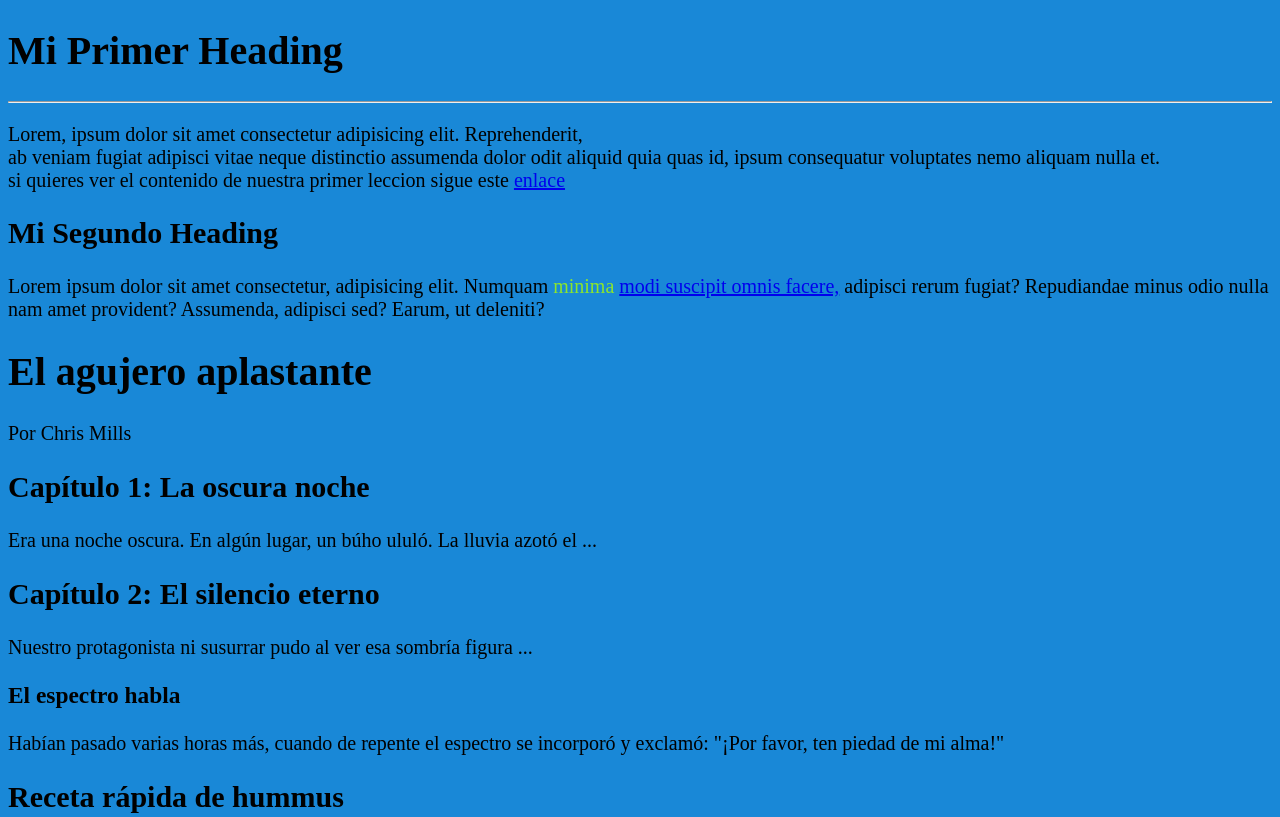
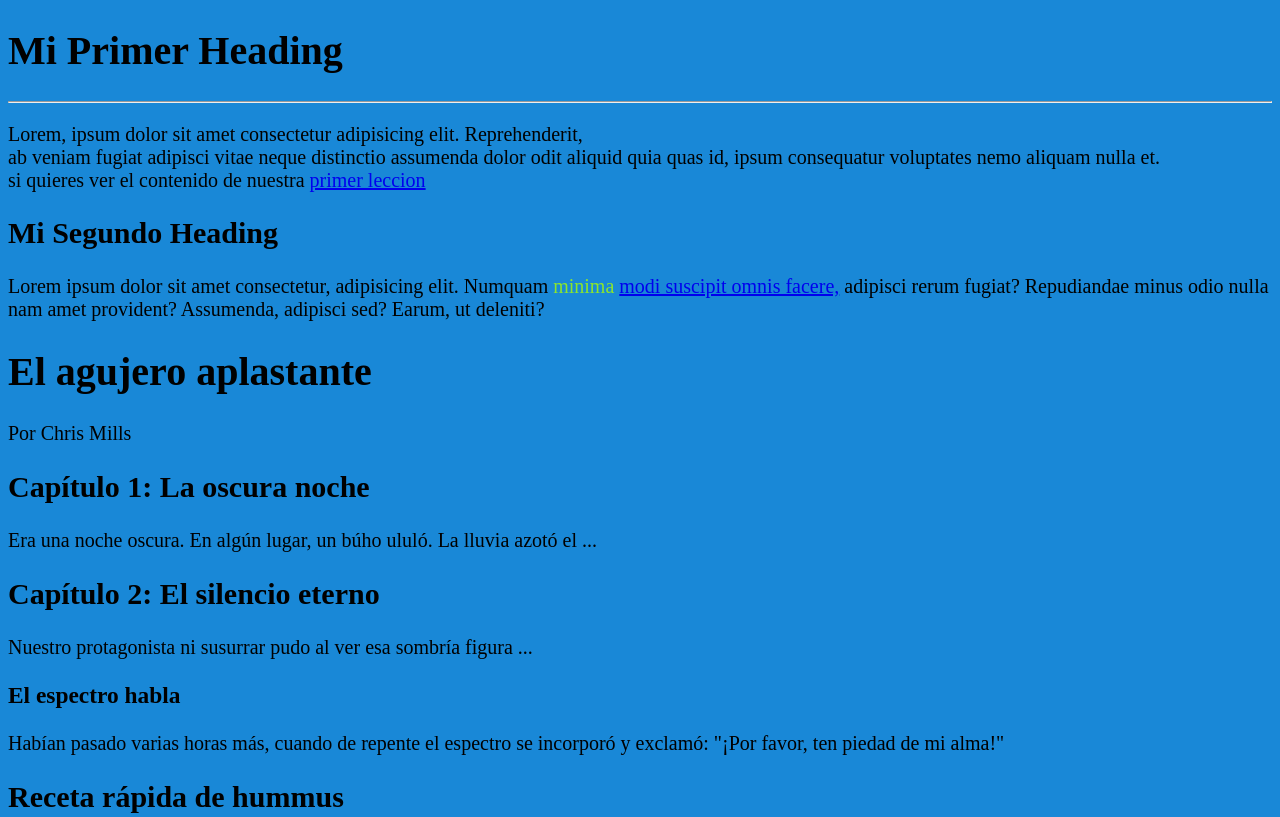
Before and after one commit to TIGERco/miweb, a plain HTML site: page index.html in a window 1280 px wide. Shown: the top 817 px of the page. Drawn offline with Linux system fonts and the light colour scheme.

Commit message:
correccion enlace  primera leccion

```diff
--- a/index.html
+++ b/index.html
@@ -17,7 +17,7 @@
      Reprehenderit, <br> ab veniam fugiat adipisci vitae neque distinctio
       assumenda dolor odit aliquid quia quas id, ipsum consequatur
       voluptates nemo aliquam nulla et.<br>
-    si quieres ver el contenido de nuestra primer leccion sigue este <a href="#enlance_git">enlace</a></p>
+    si quieres ver el contenido de nuestra <a href="#enlance_git">primer leccion</a></p>
   <h2>Mi Segundo Heading</h2>
   <!--aqui inicio una nueva narrativa-->
   <p>Lorem ipsum dolor sit amet consectetur, adipisicing elit.
```
